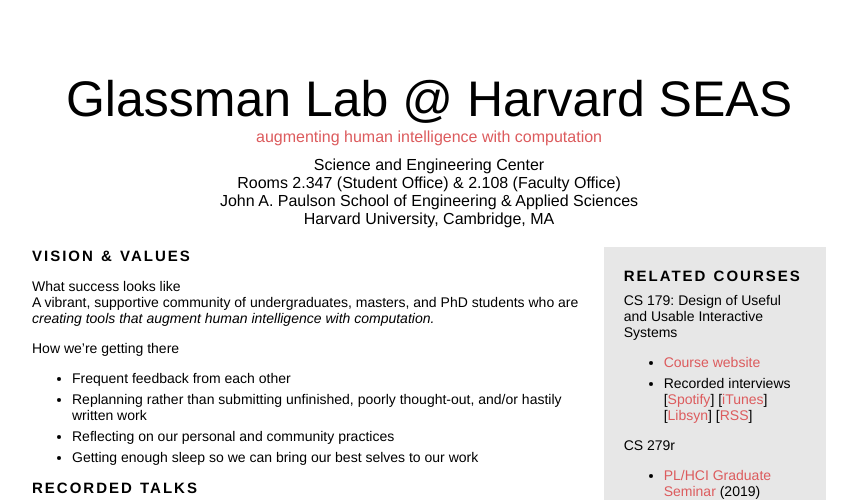
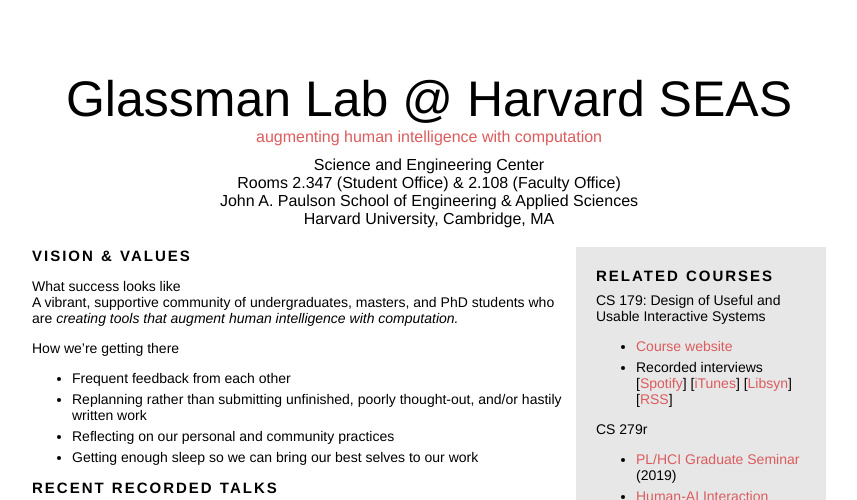
Before and after one commit to eglassman/eglassman.github.io, a Jekyll site: the page built from index.html, in a window 1280 px wide and 900 px high, cut to the strip 0-500 px from the top of the window. Shown: the whole strip, without its empty margins (211-1068 px from the left). Built offline with Jekyll 4.4.1, drawn with Linux system fonts in a browser that asks for light colours.

Commit message:
resized iframe

```diff
--- a/index.html
+++ b/index.html
@@ -57,10 +57,10 @@
     </p>
 
     <div class="header lead">
-      Recorded Talks
+      Recent Recorded Talks
     </div>
     <div>
-      <iframe width="560" height="315" src="https://www.youtube.com/embed/Mf6xAupxPdg" title="YouTube video player" frameborder="0" allow="accelerometer; autoplay; clipboard-write; encrypted-media; gyroscope; picture-in-picture" allowfullscreen></iframe>
+      <iframe width="280" height="158" src="https://www.youtube.com/embed/Mf6xAupxPdg" title="YouTube video player" frameborder="0" allow="accelerometer; autoplay; clipboard-write; encrypted-media; gyroscope; picture-in-picture" allowfullscreen></iframe>
       <!-- <iframe width="420" height="315"
 src="https://www.youtube.com/embed/tgbNymZ7vqY">
 </iframe> -->
```
